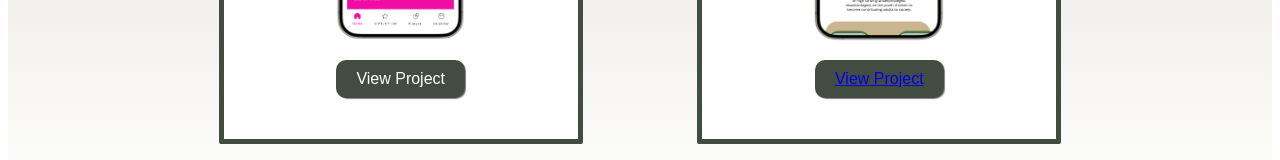
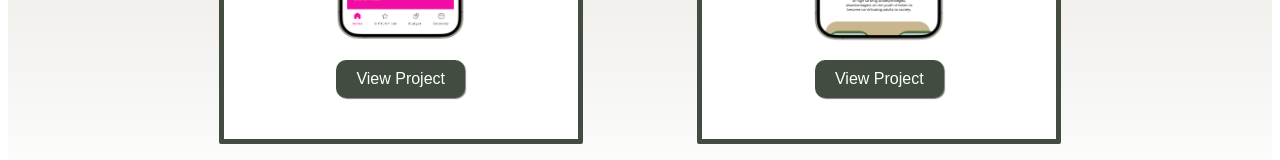
Before and after one commit to megbailey6/Challenge_19, a plain HTML site: page index.html in a window 1280 px wide. Shown: the part 1781-1941 px from the top of the page. Drawn offline with nearby package versions, Linux system fonts and the light colour scheme; a web font is replaced by a local one.

Commit message:
Update style.css

```diff
--- a/CSS/style.css
+++ b/CSS/style.css
@@ -476,6 +476,11 @@ div.aboutme button:hover {
   box-shadow: 1px 1px 1px grey;
 }
 
+.workCard a {
+  text-decoration: none;
+  color: white;
+}
+
 .workCard button:hover {
   background-color: #CCD2CB;
   color: #434C41;
```
